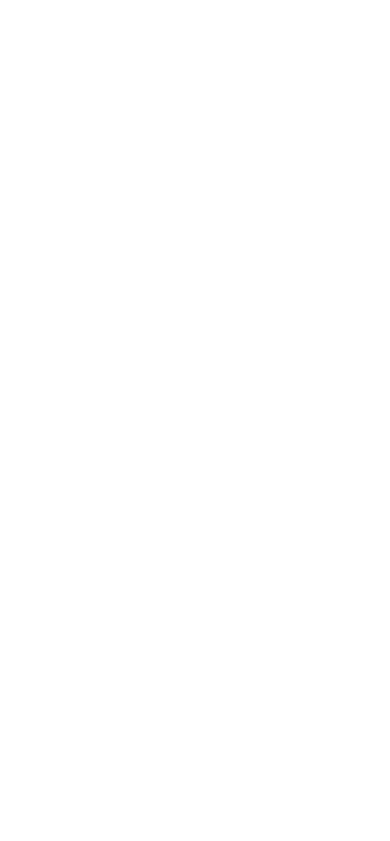
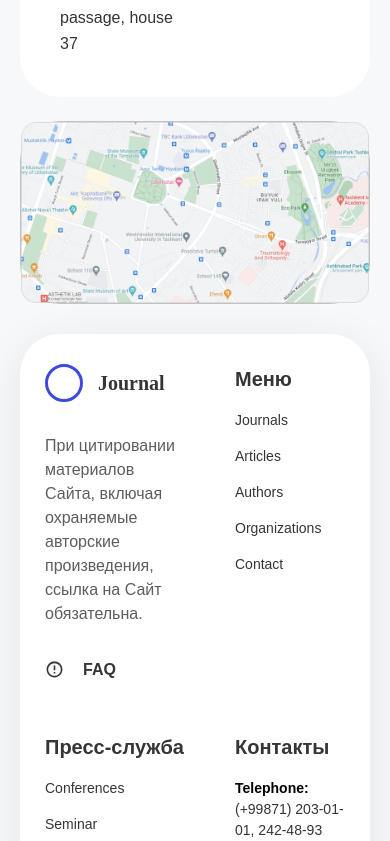
Before and after one commit to beckSafarov/journal_landing_page, a React (Create React App) app: page / in a window 390 px wide. Shown: the part 3403-4244 px from the top of the page. Before the commit the page ends 2779 px from the top, so only its background shows below. Built offline with nearby package versions, Linux system fonts and the light colour scheme; no server answers.

Commit message:
footer made mobile responsive

```diff
--- a/src/App.js
+++ b/src/App.js
@@ -22,10 +22,10 @@ function App() {
         <Stats />
         <PlannedConferencesSection />
         <OrganizationsSection />
+        <OurAddressSection />
+        <Footer />
         {(isDesktop || isTablet) && (
           <>
-            <OurAddressSection />
-            <Footer />
           </>
         )}
       </div>
--- a/src/components/Footer/Footer.module.scss
+++ b/src/components/Footer/Footer.module.scss
@@ -5,6 +5,9 @@
   font-size: 16px;
   line-height: 150%;
   color: #353437;
+  @include mobile{
+    font-size: 14px;
+  }
 }
 
 .footer{
@@ -13,11 +16,15 @@
   box-shadow: 0px 8px 44px rgba(0, 0, 0, 0.08);
   border-radius: 40px;
   padding: 40px 120px;
+  overflow-x: hidden;
   .columnsContainer{
     display: flex;
     justify-content: space-between;
     @include tablets{
       @include grid(3);
+    }
+    @include mobile{
+      @include grid(2);
     }
     @media(max-width: 1500px){
       gap: 50px;
@@ -33,6 +40,9 @@
         font-size: 18px;
         line-height: 150%;
         color: #5D5D5F;
+        @include mobile{
+          font-size: 16px;
+        }
       }
       .faq{
         @include flexCenter();
@@ -58,6 +68,9 @@
         font-size: 24px;
         line-height: 150%;
         color: #353437;
+        @include mobile{
+          font-size: 20px;
+        }
       }
       .contactBox{
         @include flexCol;
@@ -66,6 +79,9 @@
           font-size: 16px;
           line-height: 150%;
           color: #020105;
+          @include mobile{
+            font-size: 14px;
+          }
         }
         .text{
           @include footerText;
@@ -83,9 +99,15 @@
         max-width: 250px;
         gap: 25px;
       }
+      @include mobile {
+        gap: 16px;
+      }
     }
   }
   @include tablets{
     padding: 30px 50px;
   }
+  @include mobile{
+    padding: 30px 25px;
+  }
 }
```
